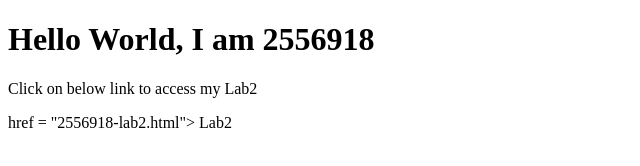
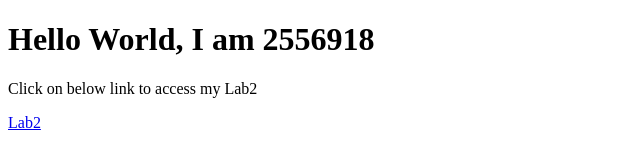
Before and after one commit to Lonewolftotheworld/Software_design_2556918, a plain HTML site: page index.html in a window 1280 px wide. Shown: the whole page, without its empty margins (0-640 px from the left). Drawn offline with Linux system fonts and the light colour scheme.

Commit message:
Update index.html

```diff
--- a/index.html
+++ b/index.html
@@ -5,6 +5,6 @@
 <p>
     Click on below link to access my Lab2
 </p>
-<a>href = "2556918-lab2.html"> Lab2</a>
+<a href="2556918-lab2.html"> Lab2</a>
 
 </html>
```
